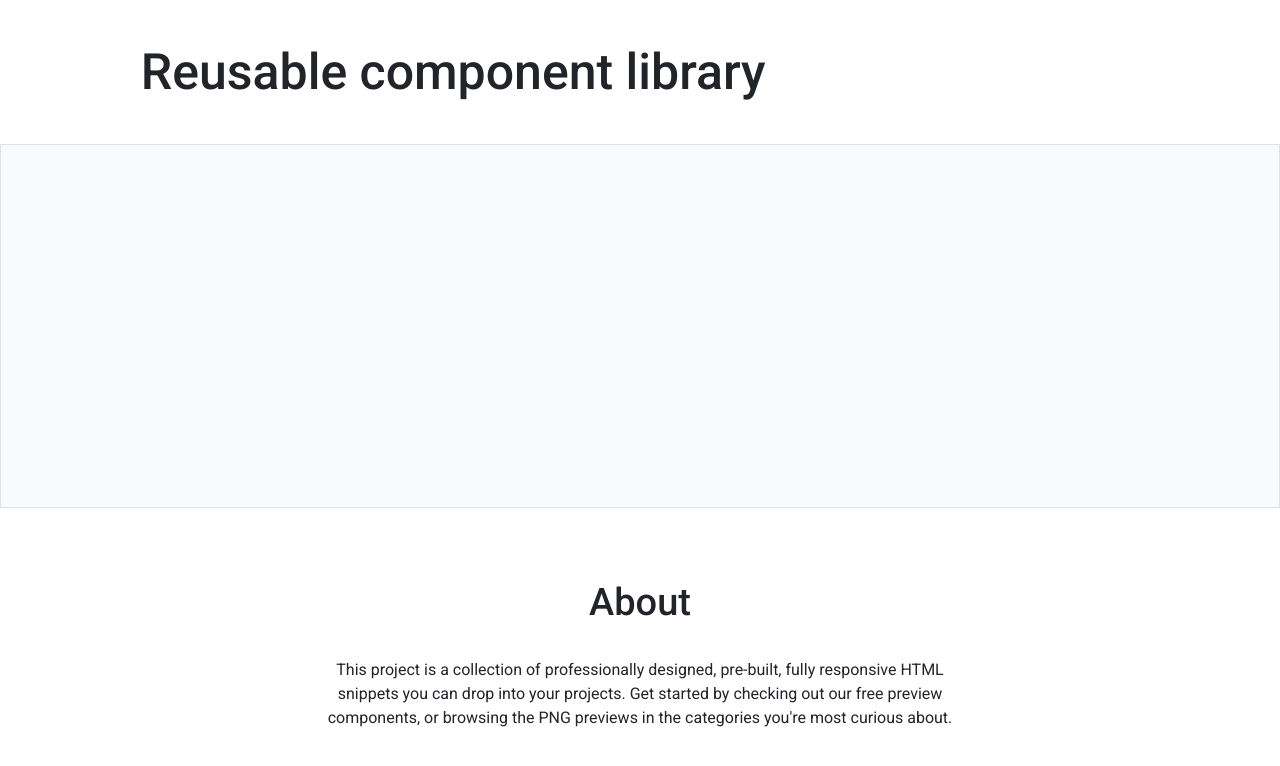
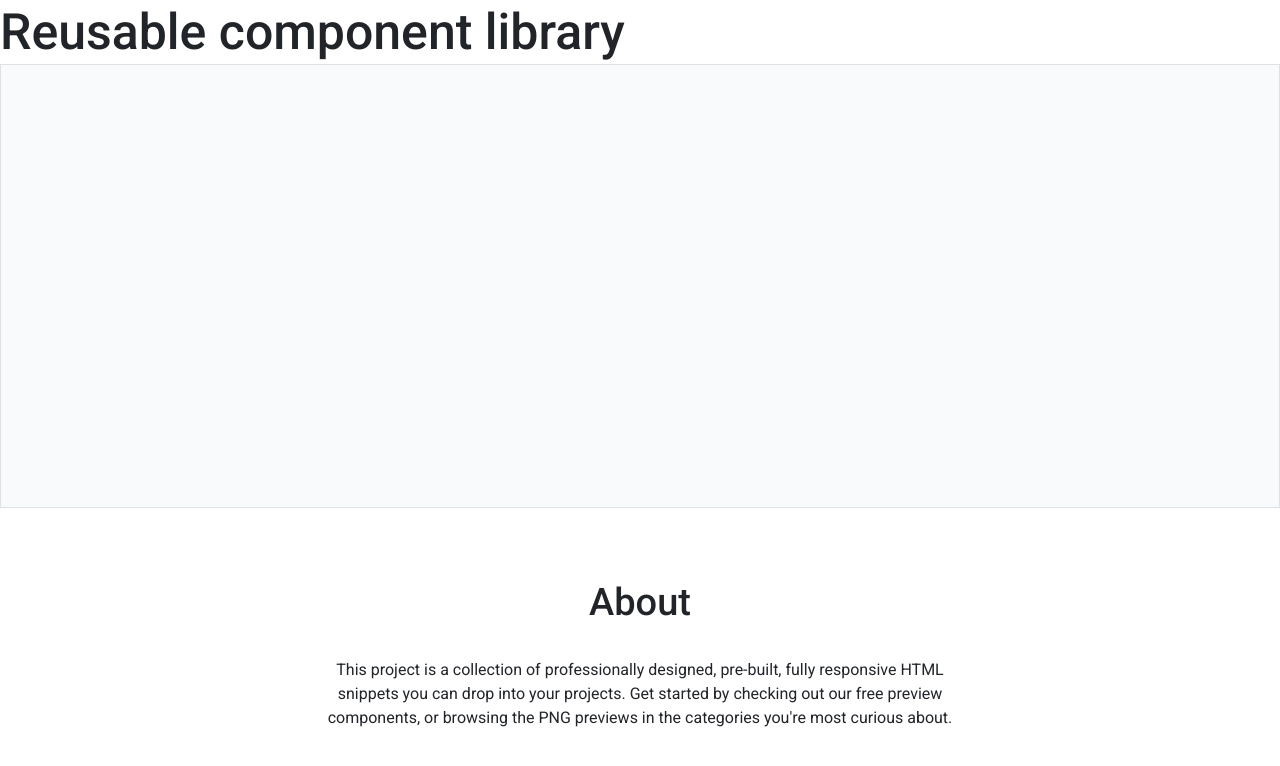
Before and after one commit to vpetrenko90/htmlcss-20210916_vika-petrenko, a website: page index.html in a window 1280 px wide. Drawn offline with nearby package versions, Linux system fonts and the light colour scheme.

Commit message:
feature(lecture-1): layout - fix pr

```diff
--- a/components/header/index.css
+++ b/components/header/index.css
@@ -1,6 +1,3 @@
-.header {
-    padding: 40px 11%;
-}
 .header__title {
     font-size: var(--h1-size);
     font-weight: 500;
```
